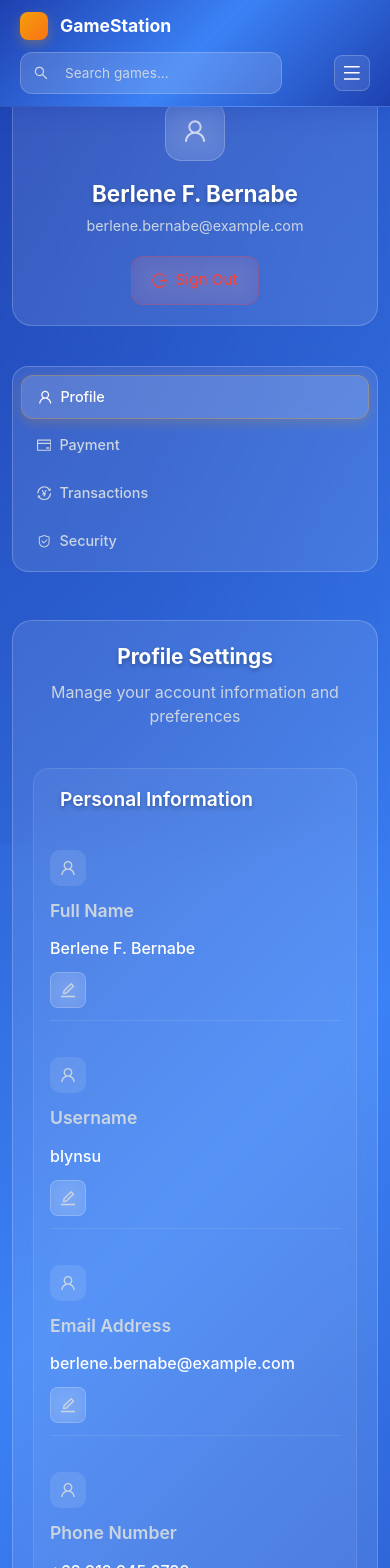
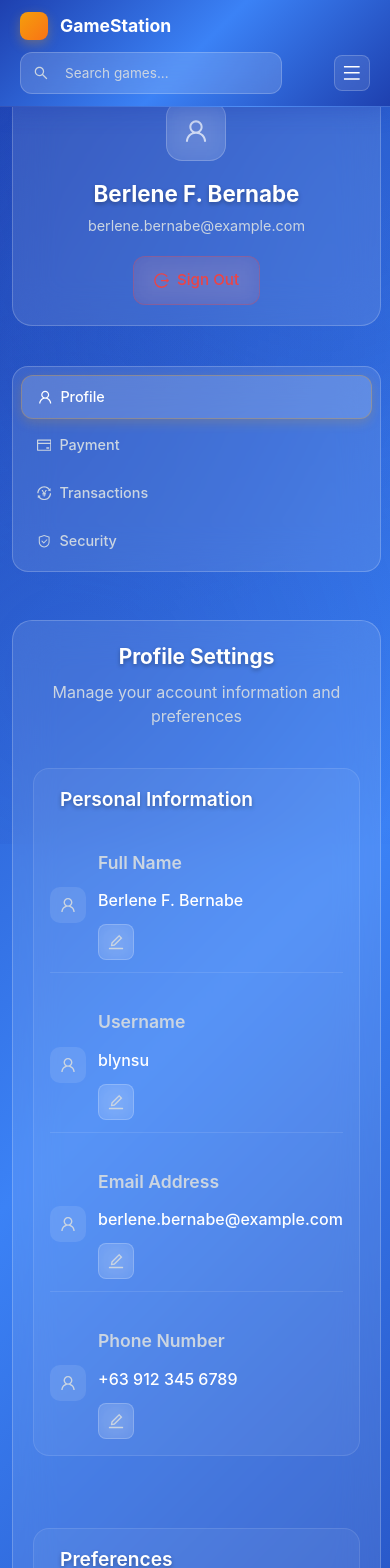
Before and after one commit to Blyn04/gamenation, a React (Create React App) app: page /account-settings in a window 390 px wide. Shown: the top 1568 px of the page. Built offline with nearby package versions, Linux system fonts and the light colour scheme.

Commit message:
ACC MNGT SEMI FIX

```diff
--- a/src/styles/componentsStyle/AccountSetting.css
+++ b/src/styles/componentsStyle/AccountSetting.css
@@ -712,8 +712,8 @@
   }
 
   .field-header {
-    flex-direction: column;
-    align-items: flex-start;
+    flex-direction: row;
+    align-items: center;
     gap: 12px;
     width: 100%;
   }
@@ -726,6 +726,9 @@
   }
 
   .field-label {
+    display: flex;
+    align-items: center;
+    gap: 8px;
     min-width: auto;
     font-size: 1.1rem;
   }
```
